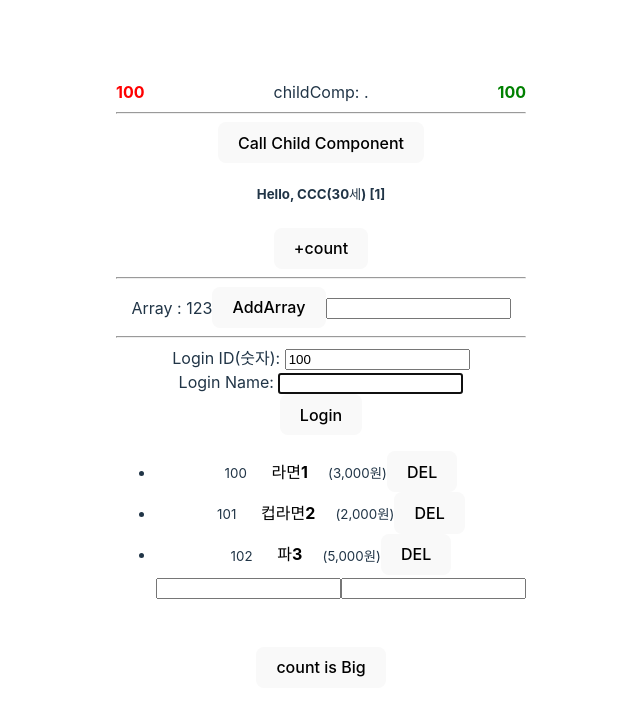
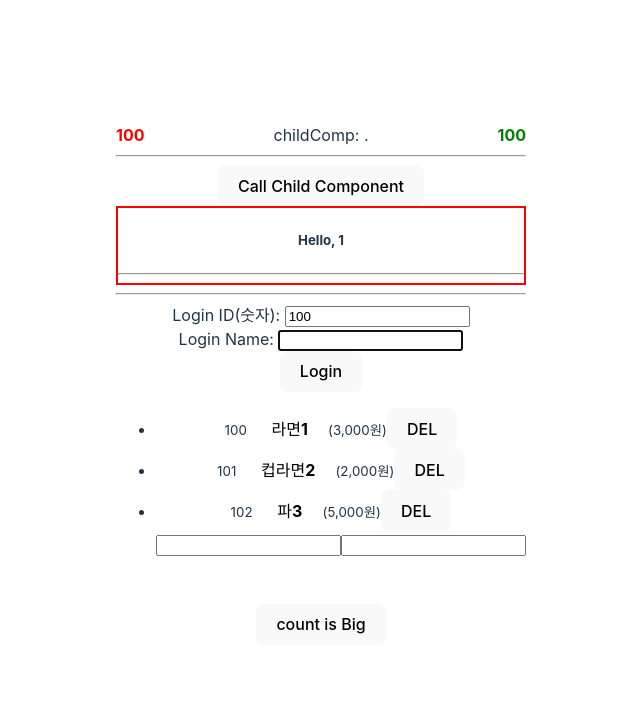
Before and after one commit to 11hertz/fullStack_React, a React (Vite) app: page / in a window 1280 px wide. Shown: the top 716 px of the page, without its empty margins (319-959 px from the left). Built offline with nearby package versions, Linux system fonts and the light colour scheme.

Commit message:
useMemo, useCallback, memo: value memo, func memo, comp memo

```diff
--- a/src/App.tsx
+++ b/src/App.tsx
@@ -1,5 +1,12 @@
-import { forwardRef, useImperativeHandle, useRef, useState } from 'react';
-import Hello from './components/Hello';
+import {
+  forwardRef,
+  useCallback,
+  useImperativeHandle,
+  useMemo,
+  useRef,
+  useState,
+} from 'react';
+import { MemoHello } from './components/Hello';
 import My from './components/My';
 import './App.css';
 import { useCounter } from './hooks/counter-context';
@@ -52,6 +59,10 @@ function App() {
 
   const childRef = useRef<ChildHandler>(null);
 
+  // const fn = () => 'FN!';
+  const fn = useCallback(() => 'FN!', []);
+  const age = useMemo(() => count + 1, []);
+
   return (
     <>
       <ChildComponent ref={childRef} />
@@ -59,7 +70,7 @@ function App() {
       <button onClick={() => childRef.current?.appendPeriod()}>
         Call Child Component
       </button>
-      <Hello age={30} />
+      <MemoHello age={age} fn={fn} />
       <hr />
       <My
       // loginHandleRef={loginHandleRef}
--- a/src/components/Hello.tsx
+++ b/src/components/Hello.tsx
@@ -1,26 +1,31 @@
-import { PropsWithChildren, useId } from 'react';
-import { useCounter } from '../hooks/counter-context';
-import { Sample } from './Sample';
+import { memo, useEffect, useId } from 'react';
 
 type Props = {
-  name?: string;
+  // name?: string;
   age: number;
+  fn: () => void;
 };
 
-const Hello = ({ name = 'CCC', age, children }: PropsWithChildren<Props>) => {
-  const { count, plusCount } = useCounter();
+export const Hello = ({ age, fn }: Props) => {
+  console.log('Hello.age>>', age);
   const helloId = useId();
 
+  useEffect(() => {
+    console.log('child.fn>>>', fn());
+  }, [fn]);
+
   return (
-    <>
-      <h5 id={helloId}>
-        Hello, {name}({age}세) [{count}]
-      </h5>
-      {children}
-      <button onClick={plusCount}>+count</button>
+    <div style={{ border: '2px solid red' }}>
+      <h5 id={helloId}>Hello, {age}</h5>
+      {/* <button onClick={plusCount}>+count</button> */}
       <hr />
-      <Sample />
-    </>
+      {/* <Sample /> */}
+    </div>
   );
 };
-export default Hello;
+
+export const MemoHello = memo(Hello, ({ age }, { age: age2 }) => {
+  console.log('🚀  prePorp:', age, age2);
+  // return Object.is(preProp.fn, postProp.fn) && preProp.age === postProp.age;
+  return age === age2;
+});
--- a/src/components/Sample.tsx
+++ b/src/components/Sample.tsx
@@ -8,7 +8,7 @@ export const Sample = () => {
   // const array = [1, 2, 3];
   const memoArray = useMemo(() => array, [array]);
   useEffect(() => {
-    console.log('effect Array@@@');
+    // console.log('effect Array@@@');
   }, [memoArray]);
   return (
     <>
--- a/src/hooks/fetch-hook.ts
+++ b/src/hooks/fetch-hook.ts
@@ -2,7 +2,7 @@ import { useEffect, useState } from 'react';
 
 const cacheUrlData: Record<string, unknown> = {};
 const fetchByCache = async (url: string, init: RequestInit) => {
-  console.log('fetchByCache>>>>>>', url, cacheUrlData);
+  // console.log('fetchByCache>>>>>>', url, cacheUrlData);
   if (url in cacheUrlData) return cacheUrlData[url];
 
   const res = await fetch(url, init);
```
